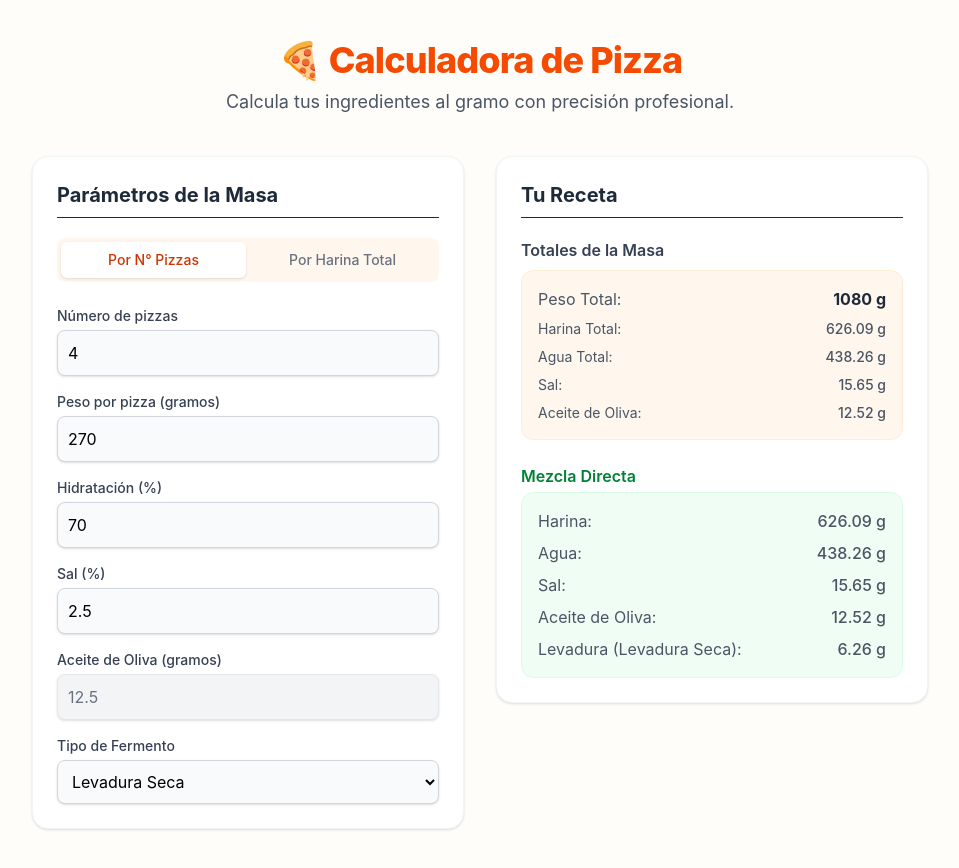
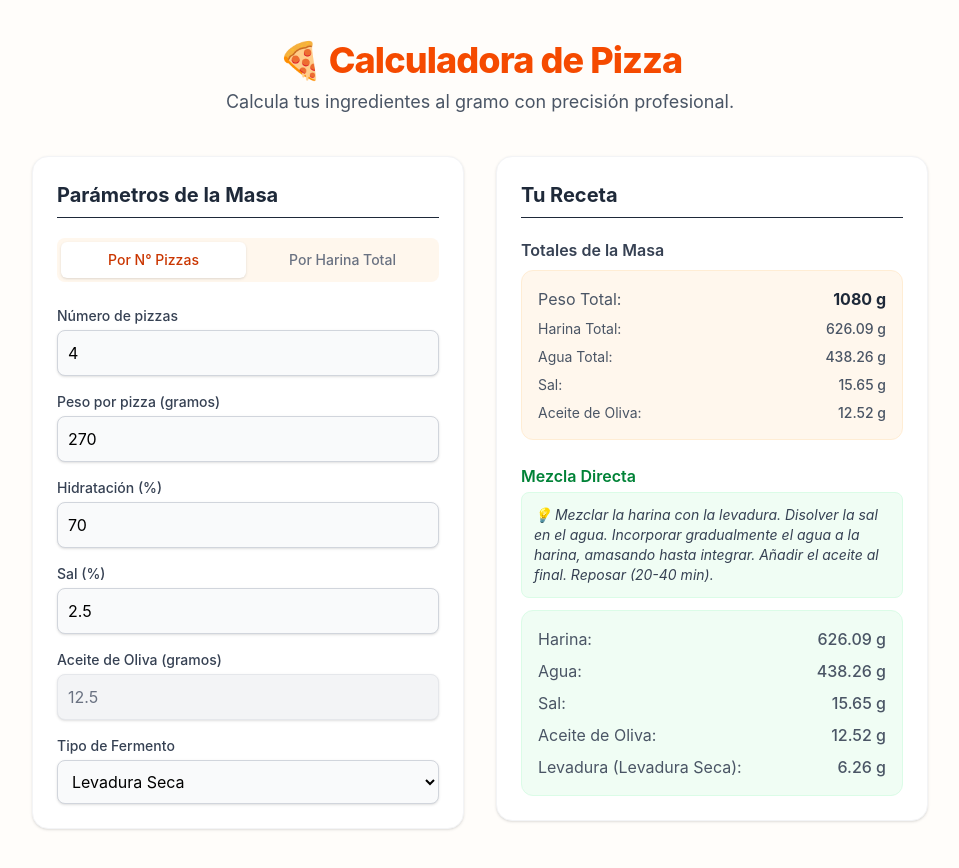
Before and after one commit to sudokurama-lab/pizza_dough_calculator, a Vue app in the folder calculadora-pizza/: page / in a window 1280 px wide. Shown: the whole page, without its empty margins (160-1119 px from the left). Built offline with nearby package versions, Linux system fonts and the light colour scheme.

Commit message:
[main] feat: add instructions for final dough preparation and enhance RecipeResult display

```diff
--- a/calculadora-pizza/src/components/RecipeResult.vue
+++ b/calculadora-pizza/src/components/RecipeResult.vue
@@ -73,7 +73,16 @@
       <h3 class="text-md font-semibold text-green-700 mb-1">
         {{ preferment ? 'Paso 2: Masa Final' : 'Mezcla Directa' }}
       </h3>
-      <p v-if="preferment" class="text-xs text-gray-500 mb-3">
+
+      <p
+        v-if="finalDough.instructions"
+        class="text-sm text-gray-700 mb-3 p-3 bg-green-50 rounded-lg border border-green-100 italic"
+      >
+        💡 {{ finalDough.instructions }}
+      </p>
+
+      <!-- Fallback anterior para otros preferentos -->
+      <p v-else-if="preferment" class="text-xs text-gray-500 mb-3">
         Mezclar estos ingredientes y añadir todo el {{ preferment.name }} previo.
       </p>
 
--- a/calculadora-pizza/src/composables/usePizzaMath.js
+++ b/calculadora-pizza/src/composables/usePizzaMath.js
@@ -1,28 +1,25 @@
-// src/composables/usePizzaMath.js
+/* src/composables/usePizzaMath.js */
 import { ref, computed } from 'vue'
 
 export function usePizzaMath() {
-  // 1. ESTADOS REACTIVOS (Estos serán los inputs del usuario)
-  const calcMode = ref('target_weight') // 'target_weight' (por pizzas) o 'total_flour' (por harina)
-  const availableFlour = ref(1000) // Harina en gramos si usamos el segundo modo
+  // 1. ESTADOS REACTIVOS
+  const calcMode = ref('target_weight')
+  const availableFlour = ref(1000)
   const pizzas = ref(4)
   const weightPerPizza = ref(270)
   const hydration = ref(70)
   const salt = ref(2.5)
-  const fermentType = ref('Levadura Seca') // Opciones: 'Levadura Seca', 'Levadura Fresca', 'Poolish', 'Biga'.
+  const fermentType = ref('Levadura Seca')
 
-  const OIL_PERCENTAGE = 0.02 // 2% de aceite sobre la harina, se puede ajustar o hacer dinámico si se desea
+  const OIL_PERCENTAGE = 0.02
 
   // 2. CÁLCULOS BASE DINÁMICOS
-  // Si el modo es 'total_flour', la harina total es directamente lo que ingresas.
   const totalFlour = computed(() => {
     if (calcMode.value === 'total_flour') return availableFlour.value
-
     const totalPercentage = 1 + hydration.value / 100 + salt.value / 100
     return (pizzas.value * weightPerPizza.value) / totalPercentage
   })
 
-  // Si el modo es 'total_flour', el peso total se calcula sumando los ingredientes.
   const totalWeight = computed(() => {
     if (calcMode.value === 'total_flour') {
       const totalPercentage = 1 + hydration.value / 100 + salt.value / 100
@@ -31,7 +28,6 @@ export function usePizzaMath() {
     return pizzas.value * weightPerPizza.value
   })
 
-  // Calcular cuántas pizzas salen según el peso total y el peso por pizza
   const estimatedPizzas = computed(() => {
     return totalWeight.value / weightPerPizza.value
   })
@@ -54,7 +50,7 @@ export function usePizzaMath() {
       }
     }
     if (fermentType.value === 'Biga') {
-      const flour = totalFlour.value * 0.2
+      const flour = totalFlour.value * 0.3
       return {
         name: 'Biga',
         flour: flour,
@@ -65,9 +61,7 @@ export function usePizzaMath() {
       }
     }
     if (fermentType.value === 'Masa Madre') {
-      // Usamos el 20% del peso de la harina como cantidad total de masa madre a agregar
       const sourdoughTotalWeight = totalFlour.value * 0.2
-      // Como es 100% hidratación, mitad es agua y mitad es harina
       const halfWeight = sourdoughTotalWeight / 2
       return {
         name: 'Masa Madre',
@@ -76,28 +70,44 @@ export function usePizzaMath() {
         yeast: 0,
         instructions:
           "Usa masa madre activa (100% hidratación) en su pico de actividad. Si tienes tu propia masa madre, pesa exactamente la cantidad 'Total a obtener' indicada abajo."
-      } // No lleva levadura extra
+      }
     }
     return null
   })
 
-  // 4. CÁLCULOS DE LA MASA FINAL
+  // 4. CÁLCULOS DE LA MASA FINAL (ACTUALIZADO)
   const finalDough = computed(() => {
-    // Si hay prefermento, restamos sus cantidades. Si no, restamos 0.
     const prefFlour = preferment.value ? preferment.value.flour : 0
     const prefWater = preferment.value ? preferment.value.water : 0
 
     let yeast = 0
     let currentYeastType = fermentType.value
+    let instructions = ''
 
-    // Calculamos la levadura para la masa directa (si no hay prefermento)
     if (fermentType.value === 'Levadura Seca') {
       yeast = totalFlour.value * 0.01 // 1%
+      instructions =
+        'Mezclar la harina con la levadura. Disolver la sal en el agua. Incorporar gradualmente el agua a la harina, amasando hasta integrar. Añadir el aceite al final. Reposar (20-40 min).'
     } else if (fermentType.value === 'Levadura Fresca') {
       yeast = totalFlour.value * 0.03 // 3%
-    } else if (preferment.value) {
+      instructions =
+        'Disolver la levadura en el agua. Añadir harina y sal. Amasar hasta obtener una masa homogénea. Incorporar el aceite al final. Reposar (20-40 min).'
+    } else if (fermentType.value === 'Biga') {
+      // Corregido: 2% sobre harina total
+      yeast = totalFlour.value * 0.02
+      currentYeastType = 'Levadura Seca (Refuerzo)'
+      instructions =
+        'Disolver la levadura seca y la biga en el agua restante hasta integrar. Incorporar harina y sal, y amasar hasta desarrollar el gluten. Finalmente, integrar el aceite de oliva y dejar reposar en bloque (20-40 min).'
+    } else if (fermentType.value === 'Poolish') {
       yeast = 0
       currentYeastType = 'Ya incluida en el prefermento'
+      instructions =
+        'Disolver el Poolish en el agua restante. Incorporar la harina y la sal. Amasar hasta lograr una masa lisa. Integrar el aceite de oliva al final. Reposar en bloque (20-40 min).'
+    } else if (fermentType.value === 'Masa Madre') {
+      yeast = 0
+      currentYeastType = 'Ya incluida en el prefermento'
+      instructions =
+        'Disolver la Masa Madre en el agua. Incorporar harina y sal. Amasar hasta desarrollar el gluten. Integrar el aceite. Fermentación en bloque larga según temperatura (2-4h a TA).'
     }
 
     return {
@@ -106,11 +116,11 @@ export function usePizzaMath() {
       salt: totalSalt.value,
       oil: totalOil.value,
       yeast: yeast,
-      yeastType: currentYeastType
+      yeastType: currentYeastType,
+      instructions
     }
   })
 
-  // 5. EXPORTAR PARA USAR EN LOS COMPONENTES
   return {
     pizzas,
     weightPerPizza,
```
